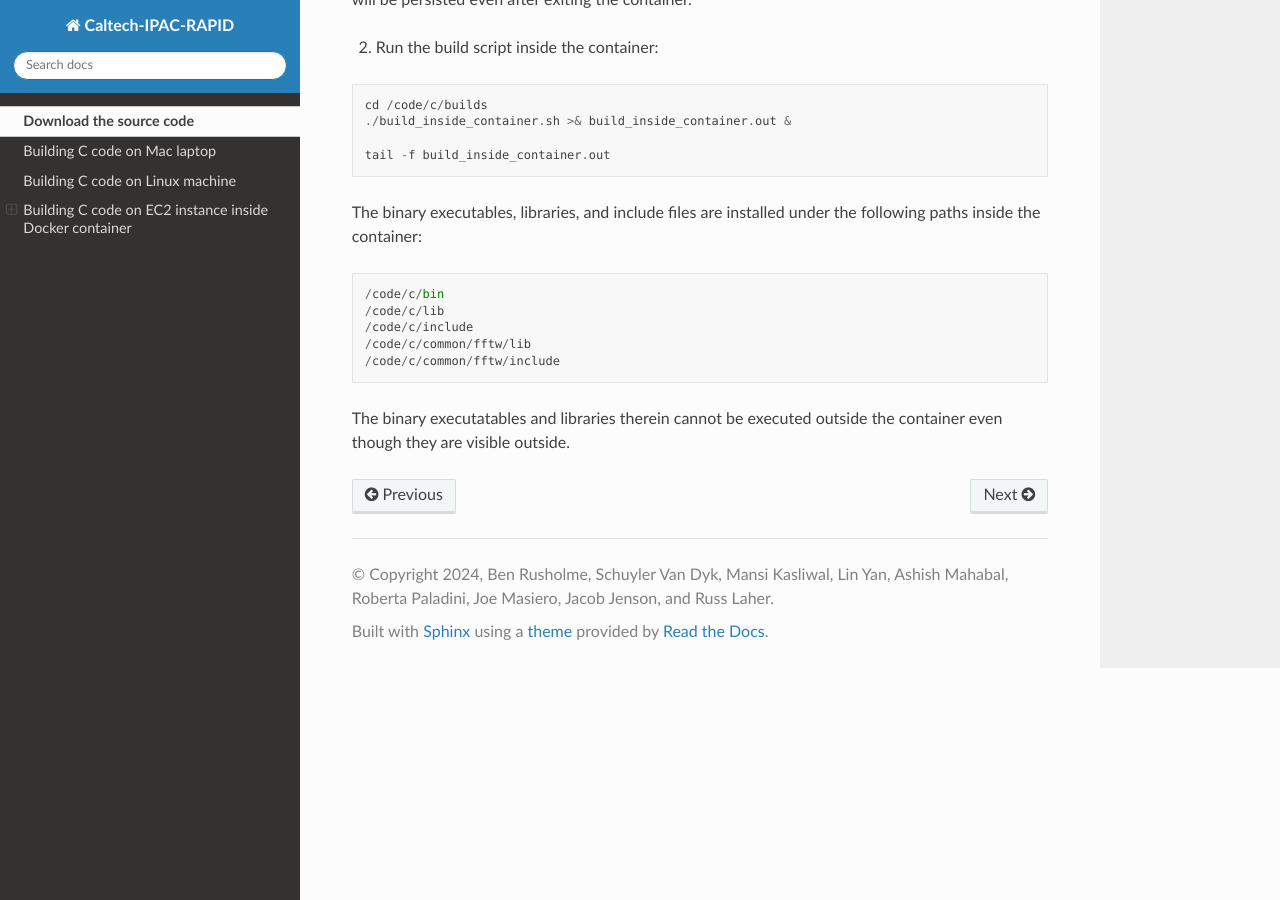
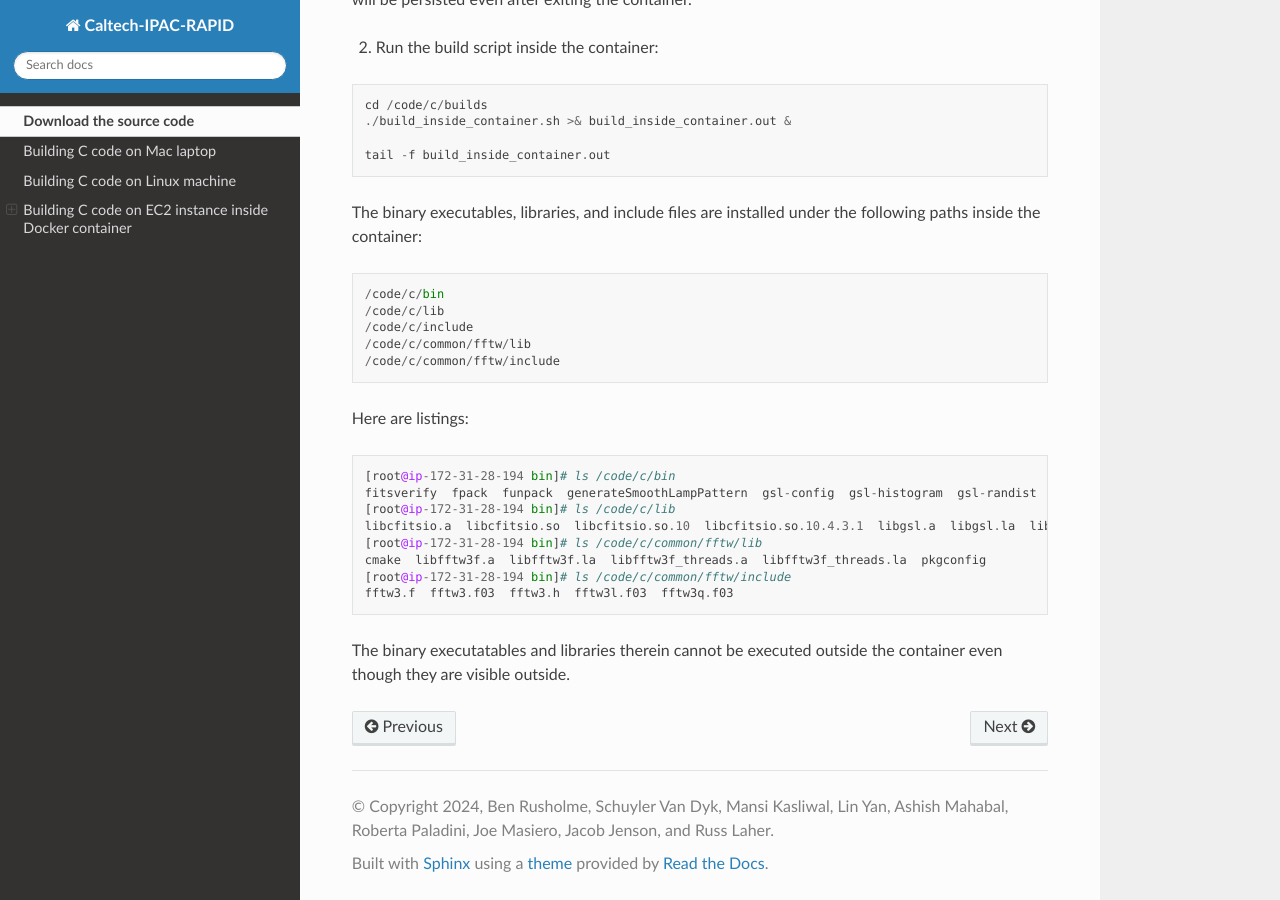
Before and after one commit to Caltech-IPAC/rapid, a Sphinx documentation site: the page built from docs/source/install/install.rst, in a window 1280 px wide and 900 px high, scrolled down 3583 px. Built offline with Sphinx 7.4.7 and the Read the Docs theme 2.0.0, drawn with Linux system fonts in a browser that asks for light colours.

Commit message:
Added listings of binaries and libraries.

```diff
--- a/docs/source/install/install.rst
+++ b/docs/source/install/install.rst
@@ -191,5 +191,18 @@ installed under the following paths inside the container:
    /code/c/common/fftw/lib
    /code/c/common/fftw/include
 
+Here are listings:
+
+.. code-block::
+
+   [root@ip-172-31-28-194 bin]# ls /code/c/bin
+   fitsverify  fpack  funpack  generateSmoothLampPattern  gsl-config  gsl-histogram  gsl-randist  hdrupdate  imcopy  imheaders  ldactoasc	makeTestFitsFile  sex  swarp  verifyHduSums
+   [root@ip-172-31-28-194 bin]# ls /code/c/lib
+   libcfitsio.a  libcfitsio.so  libcfitsio.so.10  libcfitsio.so.10.4.3.1  libgsl.a  libgsl.la  libgsl.so  libgsl.so.23  libgsl.so.23.1.0  libgslcblas.a  libgslcblas.la  libgslcblas.so  libgslcblas.so.0	libgslcblas.so.0.0.0  libnan.a	libnan.so  libnumericalrecipes.a  libnumericalrecipes.so  pkgconfig
+   [root@ip-172-31-28-194 bin]# ls /code/c/common/fftw/lib
+   cmake  libfftw3f.a  libfftw3f.la  libfftw3f_threads.a  libfftw3f_threads.la  pkgconfig
+   [root@ip-172-31-28-194 bin]# ls /code/c/common/fftw/include
+   fftw3.f  fftw3.f03  fftw3.h  fftw3l.f03  fftw3q.f03
+
 The binary executatables and libraries therein cannot be executed
 outside the container even though they are visible outside.
```
